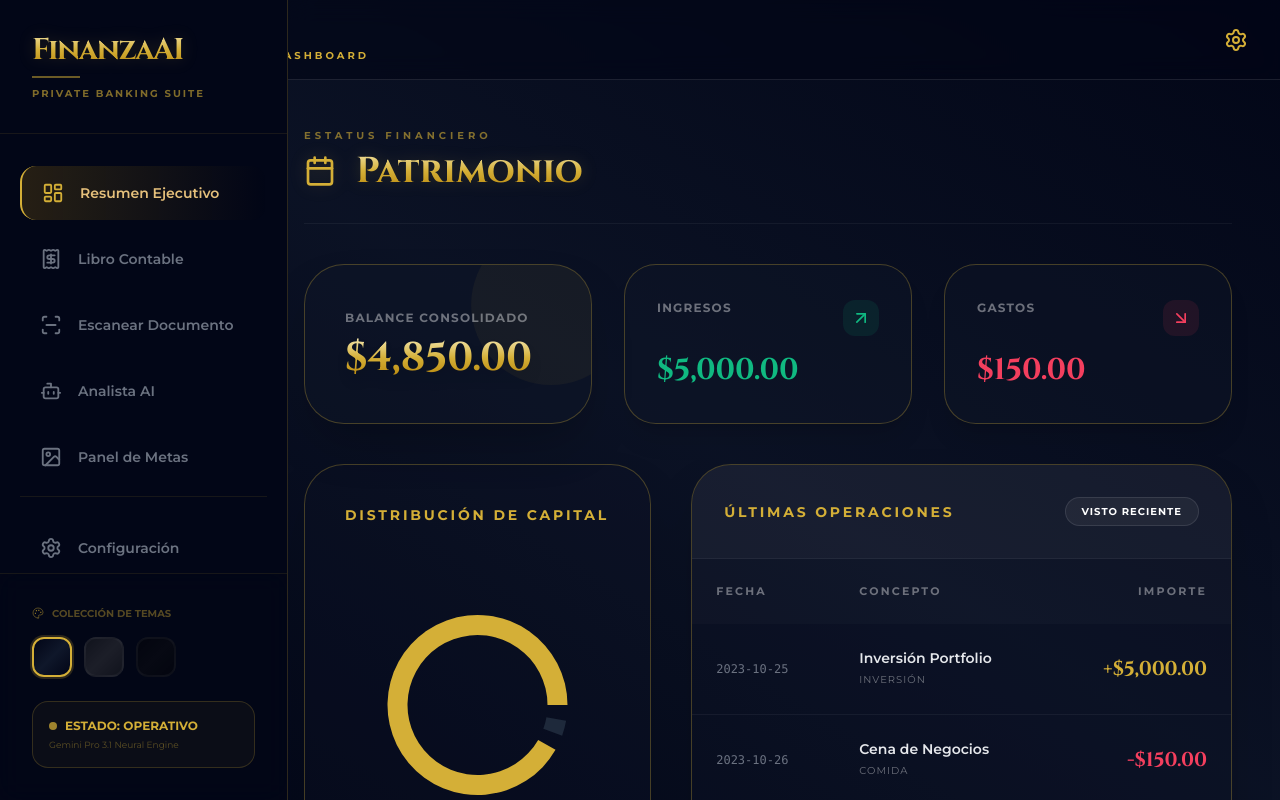
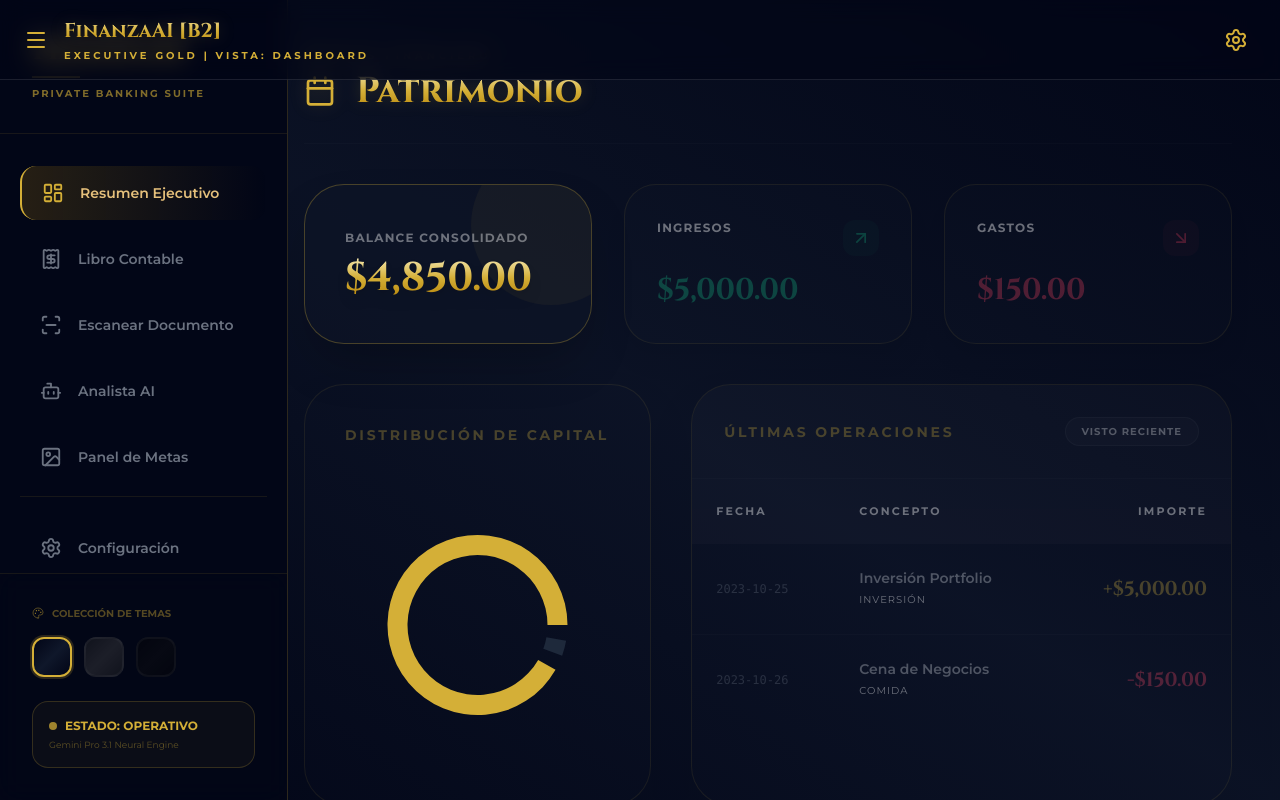
Before and after one commit to publicidadxacarlos-cell/FinanzaAI, a React (Vite) app: page / in a window 1280 px wide. Built offline with nearby package versions, Linux system fonts and the light colour scheme; a web font is replaced by a local one.

Commit message:
Fix: contenedores aislantes + botonera más compacta 1

```diff
--- a/src/App.tsx
+++ b/src/App.tsx
@@ -126,7 +126,7 @@ const App: React.FC = () => {
         themes={THEMES}
       />
 
-      <div className="flex-1 flex flex-col h-screen overflow-hidden md:ml-64 transition-all duration-300 relative z-10">
+   <div className="flex-1 flex flex-col md:ml-64">
   <MobileHeader
     key={`mobile-header-${currentView}`}
     currentView={currentView}
@@ -134,6 +134,31 @@ const App: React.FC = () => {
     onMenuClick={() => setSidebarOpen(true)}
     onSettingsClick={() => setView(View.SETTINGS)}
   />
+
+  <main className="flex-1">
+    <div className="max-w-6xl mx-auto p-4 md:p-12">
+      {currentView === View.DASHBOARD && <Dashboard transactions={transactions} onExport={() => {}} onSync={handleSyncAll} isSyncing={isSyncing} theme={currentTheme} />}
+      {currentView === View.ASSISTANT && <Assistant theme={currentTheme} />}
+      {currentView === View.TRANSACTIONS && <Transactions transactions={transactions}
+        addTransaction={(t) => {setTransactions([t, ...transactions]); sendToSheet(t, 'create');}}
+        updateTransaction={(t) => {setTransactions(transactions.map(item => item.id === t.id ? t : item)); sendToSheet(t, 'update');}}
+        deleteTransaction={(id) => {const t = transactions.find(x => x.id === id); setTransactions(transactions.filter(x => x.id !== id)); if(t) sendToSheet(t, 'delete');}}
+        theme={currentTheme}
+      />}
+      {currentView === View.SCANNER && <Scanner onScanComplete={(t) => {setTransactions([t, ...transactions]); sendToSheet(t, 'create');}} theme={currentTheme} />}
+      {currentView === View.VISION_BOARD && <VisionBoard theme={currentTheme} />}
+      {currentView === View.SETTINGS && (
+        <Settings
+          theme={currentTheme}
+          onSync={handleSyncAll}
+          isSyncing={isSyncing}
+          onClearData={() => setTransactions([])}
+          themes={THEMES}
+          setTheme={setCurrentTheme}
+        />
+      )}
+    </div>
+  </main>
 
         <main
           key={`main-content-${currentView}`}
@@ -192,7 +217,7 @@ const App: React.FC = () => {
         </main>
 
         {/* BOTONERA MÓVIL - MÁS COMPACTA (2mm menos arriba/abajo = py-3 en lugar de py-4) */}
-        <nav className="md:hidden fixed bottom-6 inset-x-6 bg-navy/80 backdrop-blur-2xl border border-white/10 px-6 py-3 flex justify-between items-center z-50 rounded-[2.5rem] shadow-[0_20px_50px_rgba(0,0,0,0.8)]">
+        <nav className="md:hidden fixed bottom-6 left-6 right-6 bg-navy/80 backdrop-blur-2xl border border-white/10 px-6 py-3 flex justify-between items-center z-50 rounded-[2.5rem] shadow-[0_20px_50px_rgba(0,0,0,0.8)]">
            <button onClick={() => setView(View.DASHBOARD)} className={`flex flex-col items-center gap-1 transition-all ${currentView === View.DASHBOARD ? currentTheme.text + ' scale-110' : 'text-gray-500'}`}>
               <LayoutDashboard size={24} />
               <span className="text-[9px] font-bold uppercase tracking-tighter">Panel</span>
```
Lines whose indentation alone changed are shown as unchanged.
